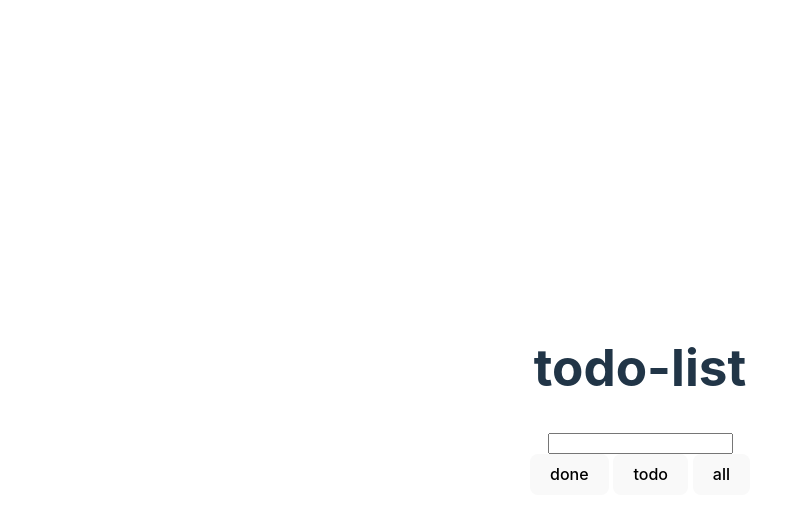
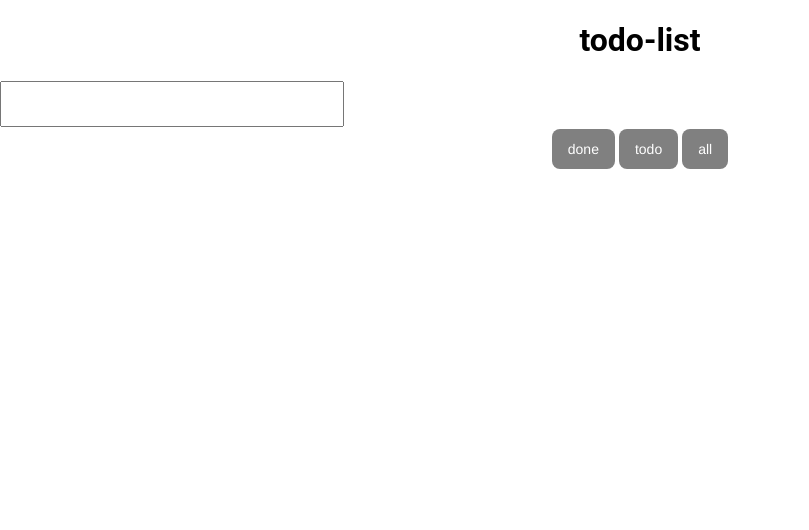
Before and after one commit to jokay03J-V2/todo, a website built with Vite: page index.html in a window 1280 px wide. Shown: the whole page, without its empty margins (0-809 px from the left). Built offline with nearby package versions, Linux system fonts and the light colour scheme.

Commit message:
update style

```diff
--- a/style.css
+++ b/style.css
@@ -1,97 +1,89 @@
-:root {
-  font-family: Inter, Avenir, Helvetica, Arial, sans-serif;
-  font-size: 16px;
-  line-height: 24px;
-  font-weight: 400;
-
-  color-scheme: light dark;
-  color: rgba(255, 255, 255, 0.87);
-  background-color: #242424;
-
-  font-synthesis: none;
-  text-rendering: optimizeLegibility;
-  -webkit-font-smoothing: antialiased;
-  -moz-osx-font-smoothing: grayscale;
-  -webkit-text-size-adjust: 100%;
+body {
+  margin : 0;
+  padding: 0;
 }
 
-a {
-  font-weight: 500;
-  color: #646cff;
-  text-decoration: inherit;
-}
-a:hover {
-  color: #535bf2;
-}
-
-body {
-  margin: 0;
-  display: flex;
-  place-items: center;
-  min-width: 320px;
-  min-height: 100vh;
+#ul,li, ul {
+  list-style: none;
+  padding: 0px;
 }
 
 h1 {
-  font-size: 3.2em;
-  line-height: 1.1;
+  font-size: 2em;
+  font-weight: bold;
+  text-align: center;
+  font-family: "Roboto", sans-serif;
 }
 
-#app {
-  max-width: 1280px;
-  margin: 0 auto;
-  padding: 2rem;
-  text-align: center;
+.todos_container {
+  width: auto;
+  height: 100%;
+  display: flex;
+  flex-direction: column;
+  justify-content: center;
+  align-items: center;
+  margin: 0px;
 }
 
-.logo {
-  height: 6em;
-  padding: 1.5em;
-  will-change: filter;
-}
-.logo:hover {
-  filter: drop-shadow(0 0 2em #646cffaa);
-}
-.logo.vanilla:hover {
-  filter: drop-shadow(0 0 2em #f7df1eaa);
+.inputs {
+  display: flex;
+  flex-direction: row;
+  justify-content: center;
+  align-items: center;
 }
 
-.card {
-  padding: 2em;
+@media screen and (max-width: 600px) {
+  .inputs {
+    flex-direction: column;
+  }
 }
 
-.read-the-docs {
-  color: #888;
+#buttons {
+  display: flex;
+  flex-direction: row;
+  justify-content: center;
+  align-items: center;
 }
 
 button {
-  border-radius: 8px;
-  border: 1px solid transparent;
-  padding: 0.6em 1.2em;
-  font-size: 1em;
-  font-weight: 500;
-  font-family: inherit;
-  background-color: #1a1a1a;
-  cursor: pointer;
-  transition: border-color 0.25s;
-}
-button:hover {
-  border-color: #646cff;
-}
-button:focus,
-button:focus-visible {
-  outline: 4px auto -webkit-focus-ring-color;
+
+    background-color: grey;
+    border-radius: 8px;
+    border-style: none;
+    box-sizing: border-box;
+    color: #FFFFFF;
+    cursor: pointer;
+    display: inline-block;
+    font-family: "Haas Grot Text R Web", "Helvetica Neue", Helvetica, Arial, sans-serif;
+    font-size: 14px;
+    font-weight: 500;
+    height: 40px;
+    line-height: 20px;
+    list-style: none;
+    margin: 0;
+    outline: none;
+    padding: 10px 16px;
+    position: relative;
+    text-align: center;
+    text-decoration: none;
+    transition: color 100ms;
+    vertical-align: baseline;
+    user-select: none;
+    -webkit-user-select: none;
+    touch-action: manipulation;
+    margin:  2px;
+
 }
 
-@media (prefers-color-scheme: light) {
-  :root {
-    color: #213547;
-    background-color: #ffffff;
-  }
-  a:hover {
-    color: #747bff;
-  }
-  button {
-    background-color: #f9f9f9;
-  }
+.button:hover,
+button:focus {
+  background-color: #F082AC;
 }
+
+#inputs {
+  text-align: center;
+  font-size: 1.5em;
+  font-family: "Roboto", sans-serif;
+  height: 40px;
+  border-radius: 5px black;
+}
```
